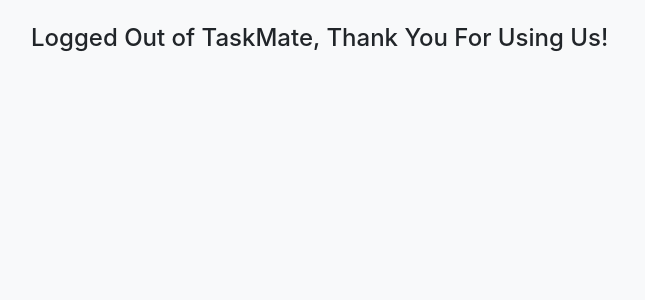
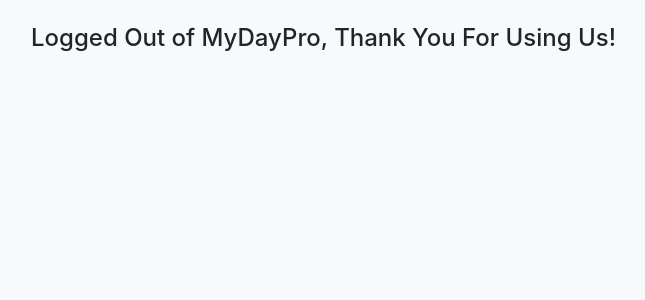
Before and after one commit to havard64/taskmate, a Django app: page /account/logout in a window 1280 px wide. Shown: the part 58-358 px from the top of the page, without its empty margins (54-699 px from the left). Run offline with Django 3.2, Linux system fonts and the light colour scheme; some libraries are stand-ins or nearby versions.

Commit message:
small changes

```diff
--- a/todolist_app/views.py
+++ b/todolist_app/views.py
@@ -76,12 +76,12 @@ def index(request):
 @login_required
 def contact(request):
     context = {
-        'contact_text': "Welcome Contact Page"
+        'contact_text': "Welcome Contact Page - contact by mail hhel@online.no"
         }
     return render(request, 'contact.html', context)
 
 def about(request):
     context = {
-        'about_text': "Welcome About Page"
+        'about_text': "Developed by Heads-Up Software"
         }
     return render(request, 'about.html', context)
--- a/users_app/templates/login.html
+++ b/users_app/templates/login.html
@@ -8,7 +8,7 @@
 {% block content %}
    <div class="container">
    </br>
-        <h2>Login On TaskMate</h2>
+        <h2>Login On MyDayPro</h2>
 
        {% if messages %}
            {% for message in messages %}
--- a/users_app/templates/logout.html
+++ b/users_app/templates/logout.html
@@ -2,12 +2,12 @@
 {% load crispy_forms_tags %}
 
 {% block title %}
-  <title> Logged Out - Taskmate</title>
+  <title> Logged Out - MyDayPro</title>
 {% endblock title %}
 
 {% block content %}
    <div class="container">
    </br>
-        <h4>Logged Out of TaskMate, Thank You For Using Us!</h4>
+        <h4>Logged Out of MyDayPro, Thank You For Using Us!</h4>
    </div>
 {% endblock content %}
--- a/users_app/templates/register.html
+++ b/users_app/templates/register.html
@@ -2,13 +2,13 @@
 {% load crispy_forms_tags %}
 
 {% block title %}
-  <title> Register - Taskmate</title>
+  <title> Register - MyDayPro</title>
 {% endblock title %}
 
 {% block content %}
    <div class="container">
    </br>
-        <h2>Register On TaskMate</h2>
+        <h2>Register On MyDayPro</h2>
 
        {% if messages %}
            {% for message in messages %}
```
